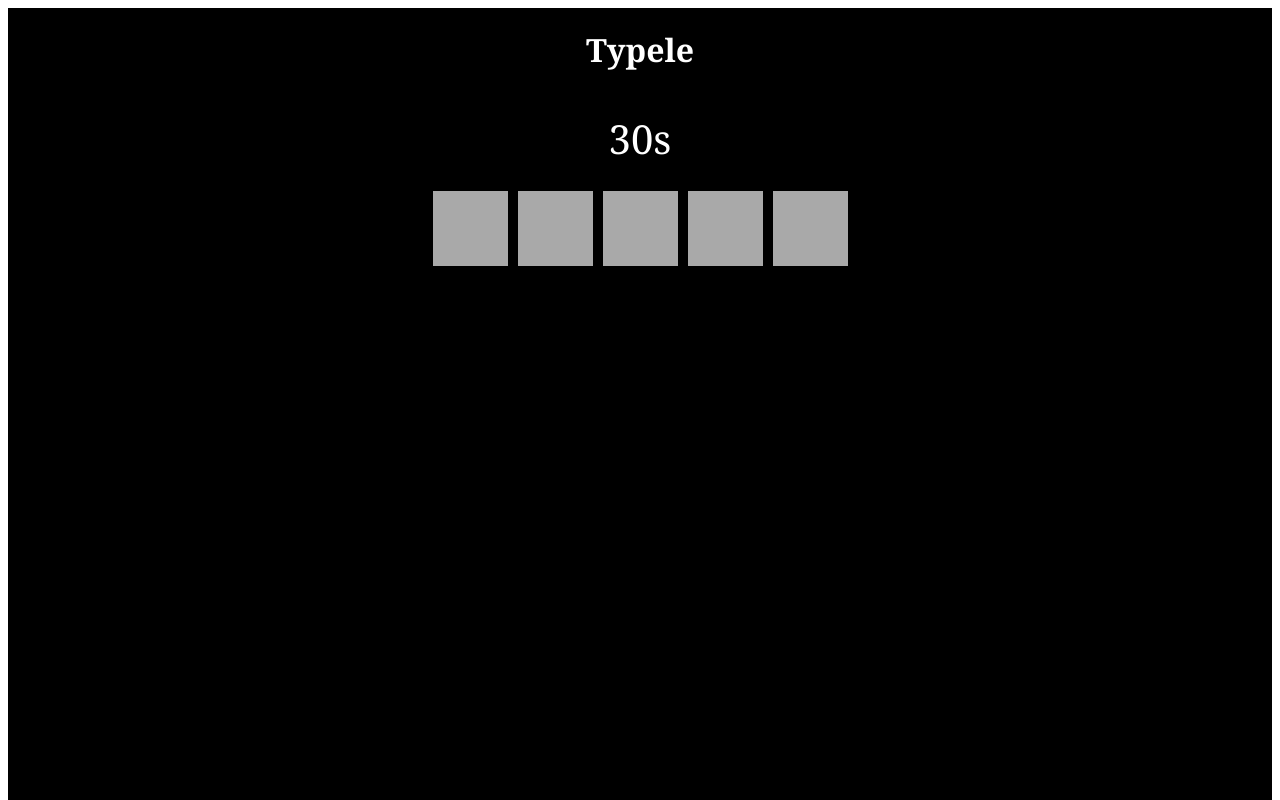
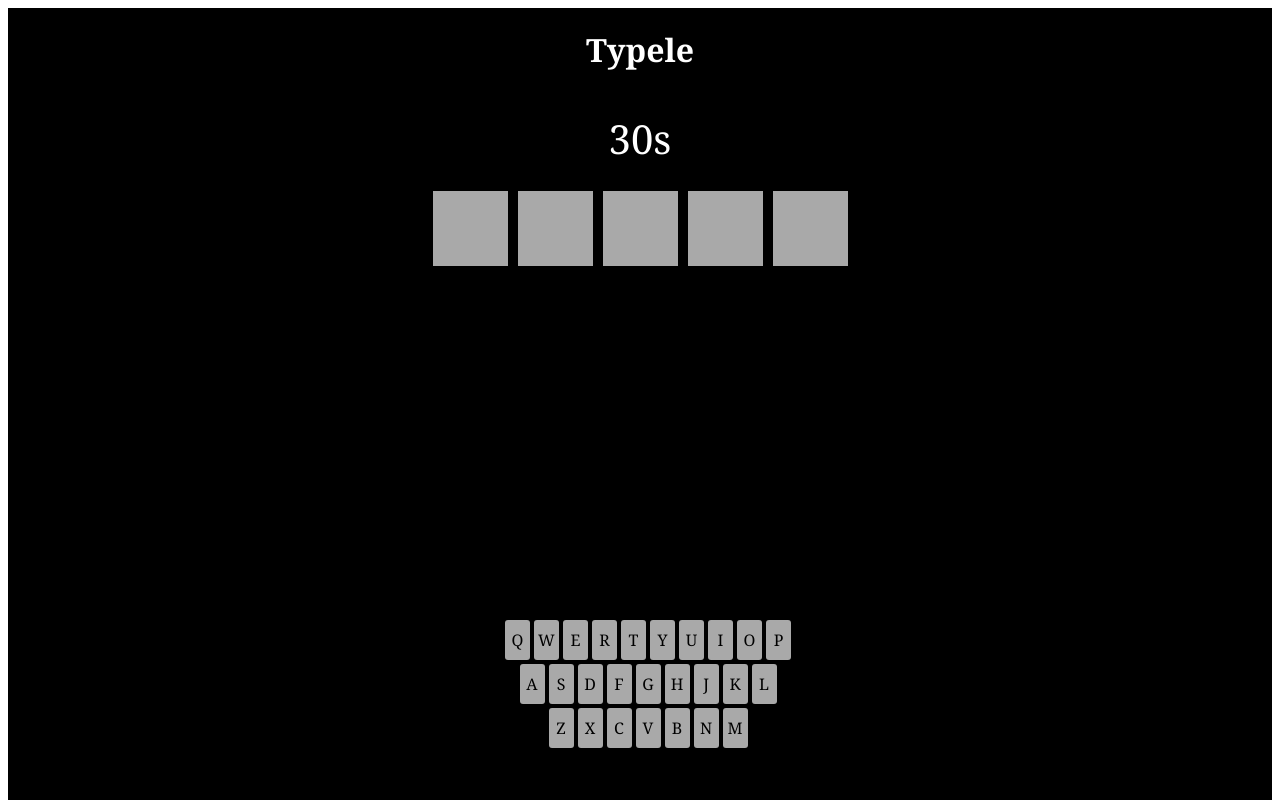
Before and after one commit to TofuStore/Typle, a React app: page / in a window 1280 px wide. Shown: the top 800 px of the page. Built offline with nearby package versions, Linux system fonts and the light colour scheme; no server answers; the HTML template or start-up script is replaced by a standard one.

Commit message:
added keyboard in

```diff
--- a/client/src/components/App.jsx
+++ b/client/src/components/App.jsx
@@ -1,5 +1,6 @@
 import React from 'react'
 import BoxArea from './BoxArea.jsx';
+import Keyboard from './Keyboard.jsx';
 import InputRow from './InputRow.jsx';
 import styled from 'styled-components';
 import axios from 'axios';
@@ -37,6 +38,12 @@ const Timer = styled.div`
   font-size: 2.5em;
 `;
 
+const KeyboardPosition = styled.div`
+  position: fixed;
+  bottom: 50px;
+  width: 100%;
+`;
+
 
 class App extends React.Component {
   constructor(props) {
@@ -47,13 +54,15 @@ class App extends React.Component {
       input: '',
       newWord: '',
       time: {},
-      seconds: 30
+      seconds: 30,
+      points: 0
     }
 
     this.timer = 0;
     this.startTimer = this.startTimer.bind(this);
     this.countDown = this.countDown.bind(this);
     this.updateInput = this.updateInput.bind(this);
+    this.addPoints = this.addPoints.bind(this);
   }
 
   componentDidMount() {
@@ -65,6 +74,13 @@ class App extends React.Component {
     })
     let timeLeftVar = this.secondsToTime(this.state.seconds);
     this.setState({ time: timeLeftVar });
+  }
+
+  addPoints(points) {
+    let newPoints = this.state.points + points;
+    this.setState({
+      points: newPoints,
+    })
   }
 
   startTimer() {
@@ -163,8 +179,11 @@ class App extends React.Component {
           {this.state.time.s}s
         </Timer>
         <Background>
-          <BoxArea key={this.state.words} words={this.state.words.slice(start, this.state.words.length)} answer={this.state.answer} />
+          <BoxArea key={this.state.words} words={this.state.words.slice(start, this.state.words.length)} answer={this.state.answer} addPoints={this.addPoints}/>
           <InputRow word={word}/>
+          <KeyboardPosition>
+            <Keyboard />
+          </KeyboardPosition>
         </Background>
       </div>
     )
--- a/client/src/components/BoxArea.jsx
+++ b/client/src/components/BoxArea.jsx
@@ -4,10 +4,7 @@ import BoxRow from './BoxRow.jsx';
 class BoxArea extends React.Component {
   constructor(props) {
     super(props);
-    this.state = {
-      words: ['theee', 'crrte', 'notes', 'green']
-    }
-
+    this.state = {}
   }
 
   render() {
@@ -15,7 +12,7 @@ class BoxArea extends React.Component {
       <>
         {this.props.words.map((word) => {
           return (
-            <BoxRow word={word} answer={this.props.answer}/>
+            <BoxRow word={word} answer={this.props.answer} addPoints={this.props.addPoints}/>
           )
         })}
       </>
--- a/client/src/components/BoxRow.jsx
+++ b/client/src/components/BoxRow.jsx
@@ -31,12 +31,14 @@ class BoxRow extends React.Component {
   render() {
     let wordChar = this.props.word.split('');
     let answer = this.props.answer.slice();
-
+    let count = 0;
 
     for(let i = 0; i < wordChar.length; i++) {
       if (wordChar[i] === answer.charAt(i)) {
         wordChar[i] = [wordChar[i], 'green'];
         answer = this.spliceSlice(answer, i, 1, ' ');
+        //this.props.addPoints(500);
+        count++;
       }
     }
 
@@ -45,11 +47,16 @@ class BoxRow extends React.Component {
         if (answer.includes(wordChar[i])) {
           wordChar[i] = [wordChar[i], 'yellow'];
           answer = this.spliceSlice(answer, i, 1, ' ');
+          //this.props.addPoints(200);
         } else {
           wordChar[i] = [wordChar[i], 'DarkGray'];
         }
       }
     }
+
+    // if (count === 5) {
+    //   this.props.addPoints(2000);
+    // }
 
     return(
       <Row>
--- /dev/null
+++ b/client/src/components/Key.jsx
@@ -0,0 +1,35 @@
+import React from 'react'
+import styled from 'styled-components';
+
+const Rectangle = styled.div`
+  display: flex;
+  justify-content: center;
+  align-items: center;
+  width: 25px;
+  height: 40px;
+  border-radius: 3px;
+  color: black;
+  font-size: 1em;
+  margin: 2px;
+  background-color: ${props => props.color || 'DarkGray'};
+  font-family: Georgia, sans-serif;
+`;
+
+class Key extends React.Component {
+  constructor(props) {
+    super(props);
+    this.state = {
+      letter: 'F'
+    }
+  }
+
+  render() {
+    return(
+      <Rectangle color={this.props.color}>
+        {this.props.letter.toUpperCase()}
+      </Rectangle>
+    )
+  }
+}
+
+export default Key
--- /dev/null
+++ b/client/src/components/Keyboard.jsx
@@ -0,0 +1,25 @@
+import React from 'react';
+import KeyboardRow from './KeyboardRow.jsx';
+
+class Keyboard extends React.Component {
+  constructor(props) {
+    super(props);
+    this.state = {
+      top: ['q','w','e','r','t','y','u','i','o','p'],
+      middle: ['a','s','d','f','g','h','j','k','l'],
+      bottom: ['z','x','c','v','b','n','m'],
+    }
+  }
+
+  render() {
+    return(
+      <>
+        <KeyboardRow keys={this.state.top} />
+        <KeyboardRow keys={this.state.middle} />
+        <KeyboardRow keys={this.state.bottom} />
+      </>
+    )
+  }
+}
+
+export default Keyboard
--- /dev/null
+++ b/client/src/components/KeyboardRow.jsx
@@ -0,0 +1,35 @@
+import React from 'react'
+import Key from './Key.jsx';
+import styled from 'styled-components';
+
+const Row = styled.div`
+  display: flex;
+  justify-content: center;
+  align-items: center;
+`;
+
+class KeyboardRow extends React.Component {
+  constructor(props) {
+    super(props);
+    this.state = {
+
+    }
+  }
+
+  render() {
+
+    return(
+      <Row>
+        {
+          this.props.keys.map((letter) => {
+            return (
+              <Key letter={letter}/>
+            )
+          })
+        }
+      </Row>
+    )
+  }
+}
+
+export default KeyboardRow
```
